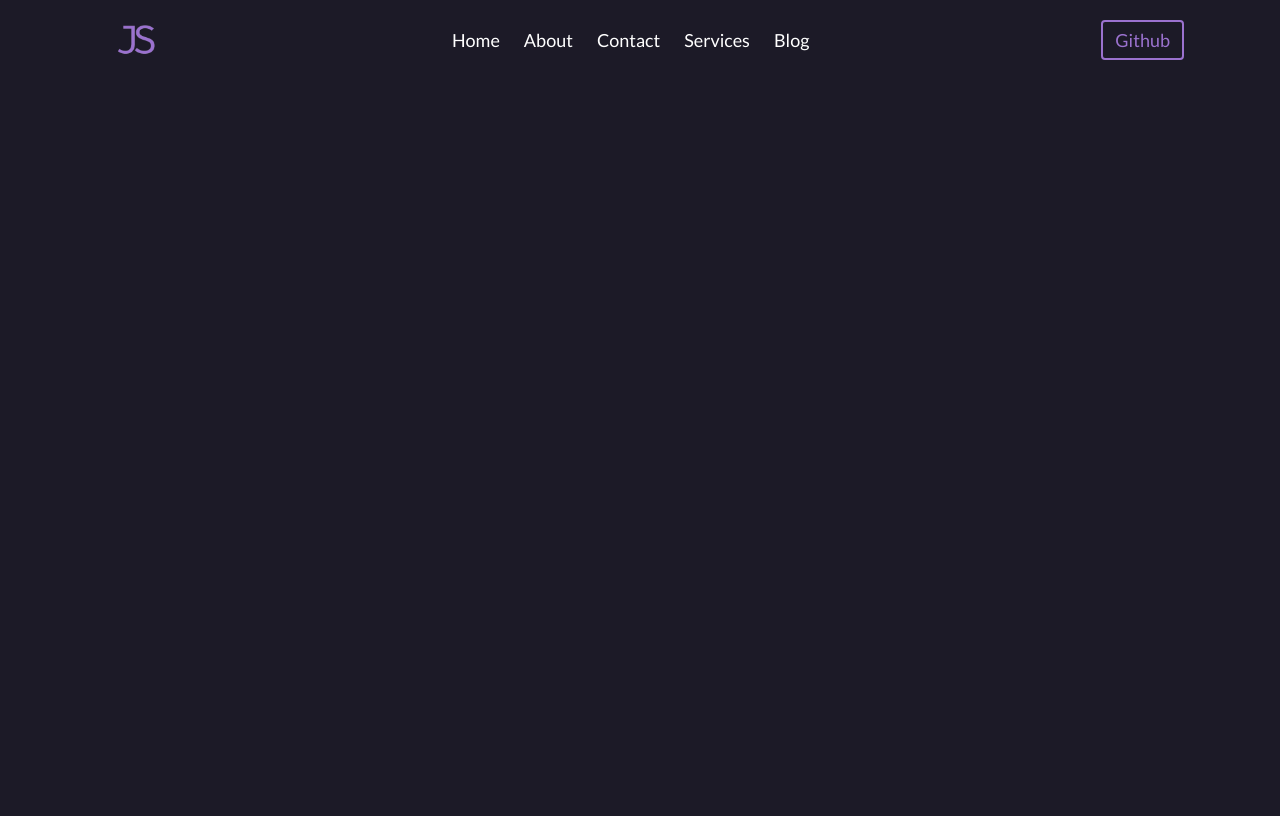
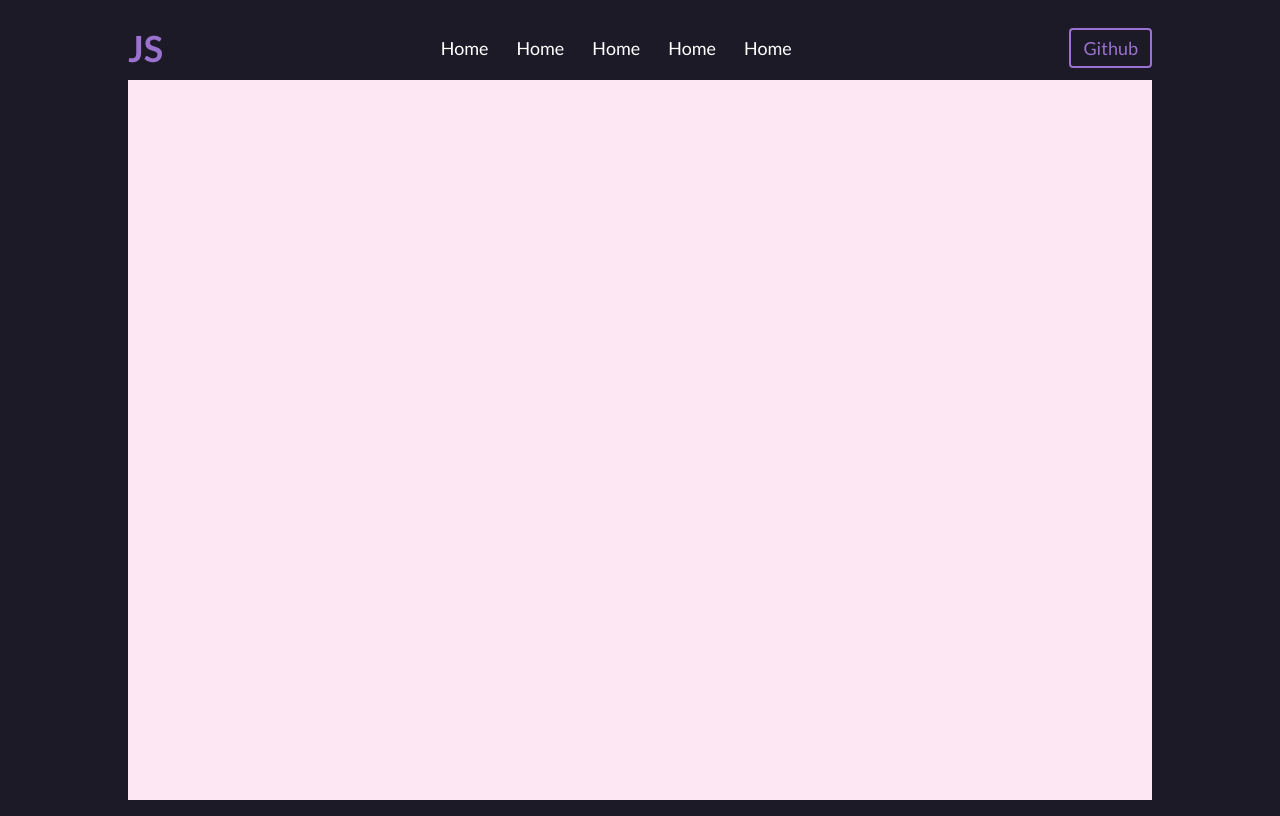
Before and after one commit to jaspreet6090/Portfolio-React, a React (Vite) app: page / in a window 1280 px wide. Built offline with nearby package versions, Linux system fonts and the light colour scheme.

Commit message:
NavBar Completed

```diff
--- a/index.html
+++ b/index.html
@@ -4,7 +4,7 @@
     <meta charset="UTF-8" />
     <link rel="icon" type="image/svg+xml" href="/vite.svg" />
     <meta name="viewport" content="width=device-width, initial-scale=1.0" />
-
+   <link rel="stylesheet" href="https://cdnjs.cloudflare.com/ajax/libs/font-awesome/6.5.2/css/all.min.css">
     <title>Vite + React</title>
   </head>
   <body>
--- a/src/App.jsx
+++ b/src/App.jsx
@@ -1,17 +1,18 @@
 import React from 'react'
-import {Navbar}from './components'
+import Header from './components/Header/Header'
 
 
 const App = () => {
 
   return (
     //Container
-    <div className="  h-auto">
-      <div className='ml-20 mr-20 '>
-    <Navbar/>
+    <div className="lg:mx-28 p-4 sm:mx-3">
+      <Header/>
+
+      <div className="h-[45rem] w-full bg-pink-100">
+
+      </div>
     </div>
-
-  </div>
   )
 }
 
--- a/src/components/Buttons/ActiveBtn.jsx
+++ b/src/components/Buttons/ActiveBtn.jsx
@@ -3,7 +3,9 @@ import React from 'react'
 const ActiveBtn = ({value = "Active Btn"}) => {
   return (
 
-      <button className='rounded border-2 border-secondary  pl-3 pr-3 pt-1 pb-1 text-secondary' >{value}</button>
+      <button className='rounded border-2 border-secondary text-lg pl-3 pr-3 pt-1 pb-1 text-secondary
+        hover:bg-secondary hover:text-white transition duration-300 ease-in-out
+        ' >{value}</button>
 
   )
 }
--- /dev/null
+++ b/src/components/Header/Header.jsx
@@ -0,0 +1,43 @@
+import {Navbar , NavMob} from '../Navbar/Navbar'
+import {BrowserRouter as Router ,Link } from 'react-router-dom';
+import React, { useState } from 'react';
+
+import ActiveBtn from '../Buttons/ActiveBtn';
+const Header = () => {
+  const [click, setClick] = useState(false);
+  const [navbar, setNavbar] = useState(true);
+
+  return (
+    <Router>
+    <header className='flex flex-1  justify-between items-center text-center h-15 my-3'>
+    <Link to="/"
+     className='text-secondary text-4xl font-bold '>
+        JS
+      </Link>
+
+
+
+
+
+      <div className="block sm:hidden ">
+        <button onClick={() => setClick(!click)} className="text-2xl text-secondary "  >
+       {click ? <i class="fa-solid fa-xmark"></i> :<i class="fa-solid fa-bars"></i>  } </button>
+
+       <div className= {click ? "block" : "hidden"} >
+
+         <NavMob />
+       </div>
+      </div>
+
+
+      <Navbar />
+     <div className="hidden sm:block">
+          <ActiveBtn value="Github " />
+        </div>
+    </header>
+
+    </Router>
+  )
+}
+
+export default Header
--- a/src/components/Navbar/Navbar.jsx
+++ b/src/components/Navbar/Navbar.jsx
@@ -1,30 +1,80 @@
 import React from 'react';
-import { BrowserRouter as Router, NavLink ,Link } from 'react-router-dom';
-import logo from '../../assets/logo.png';
+import { Link } from 'react-router-dom';
 import ActiveBtn from '../Buttons/ActiveBtn';
 
 const Navbar = () => {
-  const [showMenu , setShowMenu] = React.useState(false)
 
   return (
-      <Router>
-    <div className='flex justify-between items-center  pl-4 pr-4 text-lg mt-4 mb-4 h-12 text-white'>
-      <Link to="/">
-        <img src={logo} alt="" className='h-20' />
-      </Link>
-
-      <div className='flex gap-2' >
-        <NavLink to="#" className='mr-4'  >Home</NavLink>
-        <NavLink to="#about" className='mr-4'>About</NavLink>
-        <NavLink to="#contact" className='mr-4'>Contact</NavLink>
-        <NavLink to="#services" className='mr-4'>Services</NavLink>
-        <NavLink to="#blog" className='mr-4'>Blog</NavLink>
+    <nav className='hidden sm:block'>
+      <div className="flex gap-7 text-lg  text-white  ">
+      <Link
+          to="#"
+          className="h-7"
+        >
+       <div className="hover:text-secondary hover:border-b-2 hover:border-secondary transition duration-300">
+        Home
+       </div>
+        </Link>
+        <Link
+          to="#"
+          className="h-7"
+        >
+       <div className="hover:text-secondary hover:border-b-2 hover:border-secondary transition duration-300">
+        Home
+       </div>
+        </Link>
+        <Link
+          to="#"
+          className="h-7"
+        >
+       <div className="hover:text-secondary hover:border-b-2 hover:border-secondary transition duration-300">
+        Home
+       </div>
+        </Link>
+        <Link
+          to="#"
+          className="h-7"
+        >
+       <div className="hover:text-secondary hover:border-b-2 hover:border-secondary transition duration-300">
+        Home
+       </div>
+        </Link>
+        <Link
+          to="#"
+          className="h-7"
+        >
+       <div className="hover:text-secondary hover:border-b-2 hover:border-secondary transition duration-300">
+        Home
+       </div>
+        </Link>
       </div>
-      <ActiveBtn value="Github"/>
-      </div>
-
-    </Router>
+    </nav>
   );
 }
 
-export default Navbar;
+
+
+
+function NavMob() {
+  return (
+    <nav className='absolute right-4  bg-bgColor text-white p-5 w-1/3 '>
+      <div className='flex flex-col text-lg gap-4   mb-4'>
+        <Link><div className="hover:text-secondary  hover:border-secondary transition duration-300">
+        Home
+       </div></Link>
+        <Link><div className="hover:text-secondary  hover:border-secondary transition duration-300">
+        Home
+       </div></Link>
+        <Link><div className="hover:text-secondary  hover:border-secondary transition duration-300">
+        Home
+       </div></Link>
+        <Link><div className="hover:text-secondary  hover:border-secondary transition duration-300">
+        Home
+       </div></Link>
+      </div>
+      <ActiveBtn value=<i class="fa-brands fa-github"></i>/>
+    </nav>
+  );
+}
+
+export  {NavMob , Navbar};
--- a/tailwind.config.js
+++ b/tailwind.config.js
@@ -11,7 +11,8 @@ export default {
         primary: '#532b88',
         secondary: "#9b72cf",
         blackColor : "#242038",
-        whiteColor : "#f4effa"
+        whiteColor : "#f4effa",
+        bgColor : "#1c1a27"
       }
     }
   },
```
